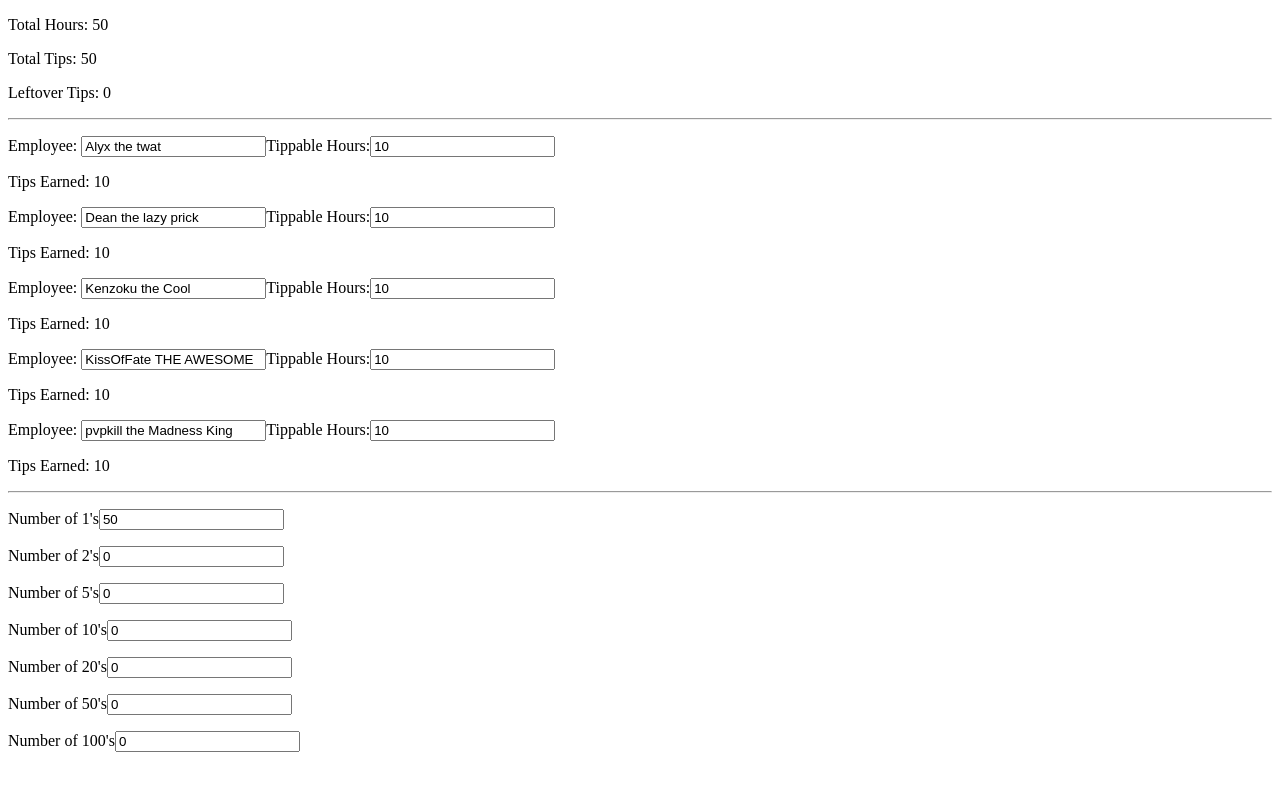
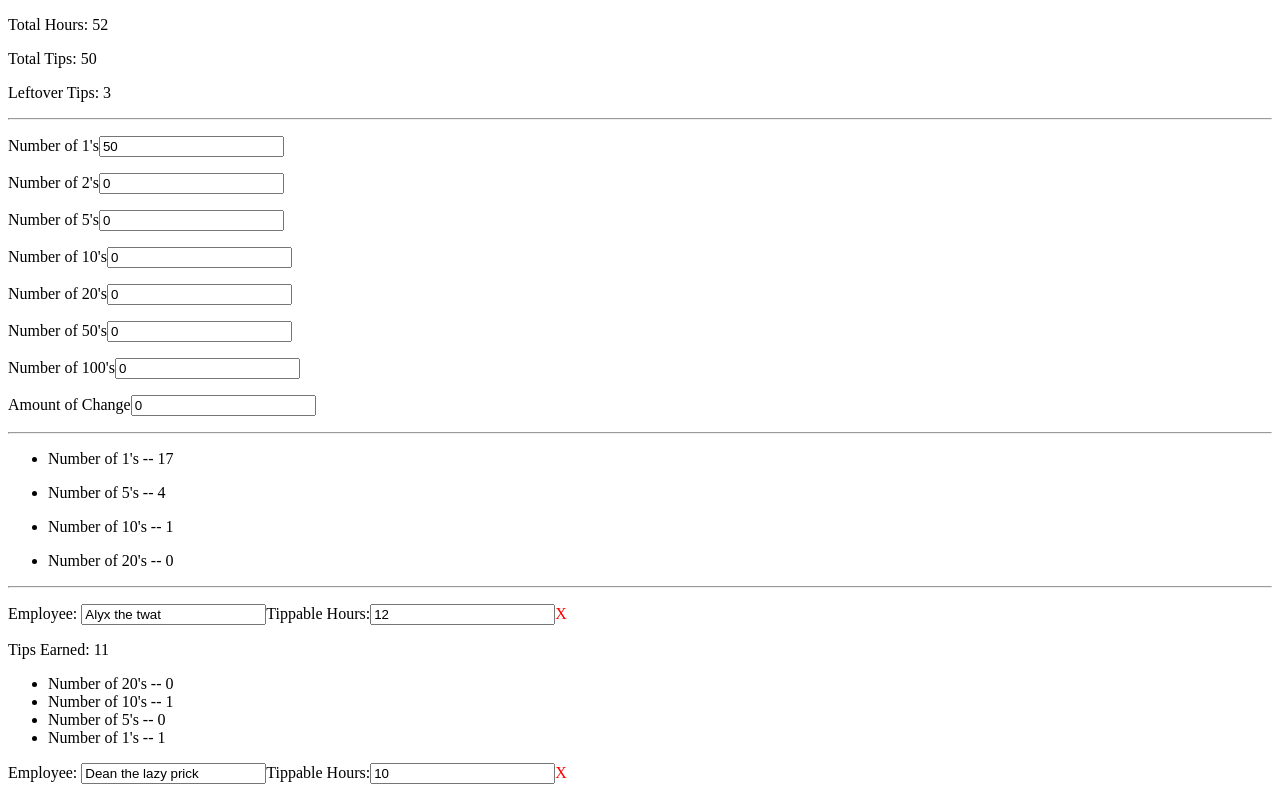
Before and after one commit to AlyxMoon/Simple-Tip-Distribution-Calculator, a Vue app: page / in a window 1280 px wide. Shown: the top 800 px of the page. Built offline with nearby package versions, Linux system fonts and the light colour scheme.

Commit message:
Added in computations for needed bills

```diff
--- a/src/App.vue
+++ b/src/App.vue
@@ -10,26 +10,46 @@
       Leftover Tips: {{ leftovers }}
     </p>
     <hr />
+    <p v-for="(bill, index) in bills" :key="`bill-${index}`">
+      <label for="bill">Number of {{ bill.type }}'s</label>
+      <input type="number" min="0" name="bill" v-model="bill.count" />
+    </p>
+    <p>
+      <label for="change">Amount of Change</label>
+      <input type="number" min="0" step="0.01" name="change" v-model.number="change" />
+    </p>
+    <hr />
+    <ul v-for="(count, type) in neededBills" :key="`neededBill-${type}`">
+      <li>
+        Number of {{ type }}'s -- {{ count }}
+      </li>
+    </ul>
+    <hr />
     <template v-for="(employee, index) in employees" >
       <p :key="`employee-info-${index}`">
         <label for="name">Employee: </label>
         <input type="text" name="name" v-model="employee.name" />
         <label for="hours">Tippable Hours:</label>
         <input type="number" min="0" name="hours" v-model.number="employee.hours" />
+        <span class="delete" @click.prevent="removeEmployee(index)">X</span>
       </p>
       <p :key="`employee-tips-${index}`">
         Tips Earned: {{ employeeTips(employee.hours) }}
       </p>
+      <ul :key="`employee-bills-${index}`">
+        <template v-for="(bill, j) in employee.bills">
+          <li :key="`employee-${index}-bills-${j}`">
+            Number of {{ bill.type }}'s -- {{ bill.count }}
+          </li>
+        </template>
+      </ul>
     </template>
-    <hr />
-    <p v-for="(bill, index) in bills" :key="`bill-${index}`">
-      <label for="bill">Number of {{ bill.type }}'s</label>
-      <input type="number" min="0" name="bill" v-model="bill.count" />
-    </p>
+    <button @click.prevent="addEmployee">Add Employee</button>
   </div>
 </template>
 
 <script>
+const validBillTypes = [20, 10, 5, 1]
 
 export default {
   name: 'App',
@@ -38,7 +58,7 @@ export default {
       employees: [
         {
           name: 'Alyx the twat',
-          hours: 10
+          hours: 12
         },
         {
           name: 'Dean the lazy prick',
@@ -65,31 +85,123 @@ export default {
         { type: 20, count: 0 },
         { type: 50, count: 0 },
         { type: 100, count: 0 }
-      ]
+      ],
+      neededBills: {
+        1: 0,
+        5: 0,
+        10: 0,
+        20: 0
+      },
+      change: 0,
+      totalTips: 0,
+      totalHours: 0
+    }
+  },
+
+  watch: {
+    employees: {
+      handler: function (oldValue, newValue) {
+        this.computeTotalHours()
+        this.updateEmployeeBills()
+        this.computeNeededBills()
+      },
+      deep: true
+    },
+    bills: {
+      handler: function (oldValue, newValue) {
+        this.computeTotalTips()
+        this.updateEmployeeBills()
+        this.computeNeededBills()
+      },
+      deep: true
+    },
+    change: {
+      handler: function (oldValue, newValue) {
+        this.computeTotalTips()
+        this.updateEmployeeBills()
+        this.computeNeededBills()
+      },
+      deep: true
     }
   },
 
   computed: {
-    totalHours () {
-      return this.employees.reduce((sum, employee) => {
-        return employee.hours + sum
-      }, 0)
-    },
-    totalTips () {
-      return this.bills.reduce((sum, bill) => {
-        return (bill.type * bill.count) + sum
-      }, 0)
-    },
     leftovers () {
+      if (this.totalHours === 0) return 0
       return this.totalTips - this.employees.reduce((sum, employee) => {
         return this.employeeTips(employee.hours) + sum
       }, 0)
     }
   },
+
   methods: {
+    addEmployee () {
+      this.employees.push({
+        name: '',
+        hours: 0
+      })
+    },
+
+    removeEmployee (index) {
+      this.employees.splice(index, 1)
+    },
+
+    computeTotalHours () {
+      this.totalHours = this.employees.reduce((sum, employee) => {
+        return employee.hours + sum
+      }, 0)
+    },
+
+    computeTotalTips () {
+      this.totalTips = this.change + this.bills.reduce((sum, bill) => {
+        return (bill.type * bill.count) + sum
+      }, 0)
+    },
+
+    computeNeededBills () {
+      this.neededBills = {
+        1: 0,
+        5: 0,
+        10: 0,
+        20: 0
+      }
+
+      this.employees.forEach(employee => {
+        employee.bills.forEach(bill => {
+          this.neededBills[bill.type] += bill.count
+        })
+      })
+    },
+
     employeeTips (hours) {
+      if (this.totalHours === 0) return 0
       return Math.floor(this.totalTips * (hours / this.totalHours))
+    },
+
+    updateEmployeeBills () {
+      this.employees.forEach(employee => {
+        let total = this.employeeTips(employee.hours)
+        employee.bills = validBillTypes.map(bill => {
+          let count = 0
+          while (total >= bill) {
+            count += 1
+            total -= bill
+          }
+
+          return {
+            type: bill,
+            count
+          }
+        })
+      })
     }
+  },
+
+  created () {
+    this.computeTotalHours()
+    this.computeTotalTips()
+    this.updateEmployeeBills()
+    this.computeNeededBills()
   }
 }
 </script>
@@ -97,4 +209,11 @@ export default {
 <style>
 #app {
 }
+
+.delete {
+  color: red;
+  cursor: pointer;
+  user-select: none;
+}
+
 </style>
```
